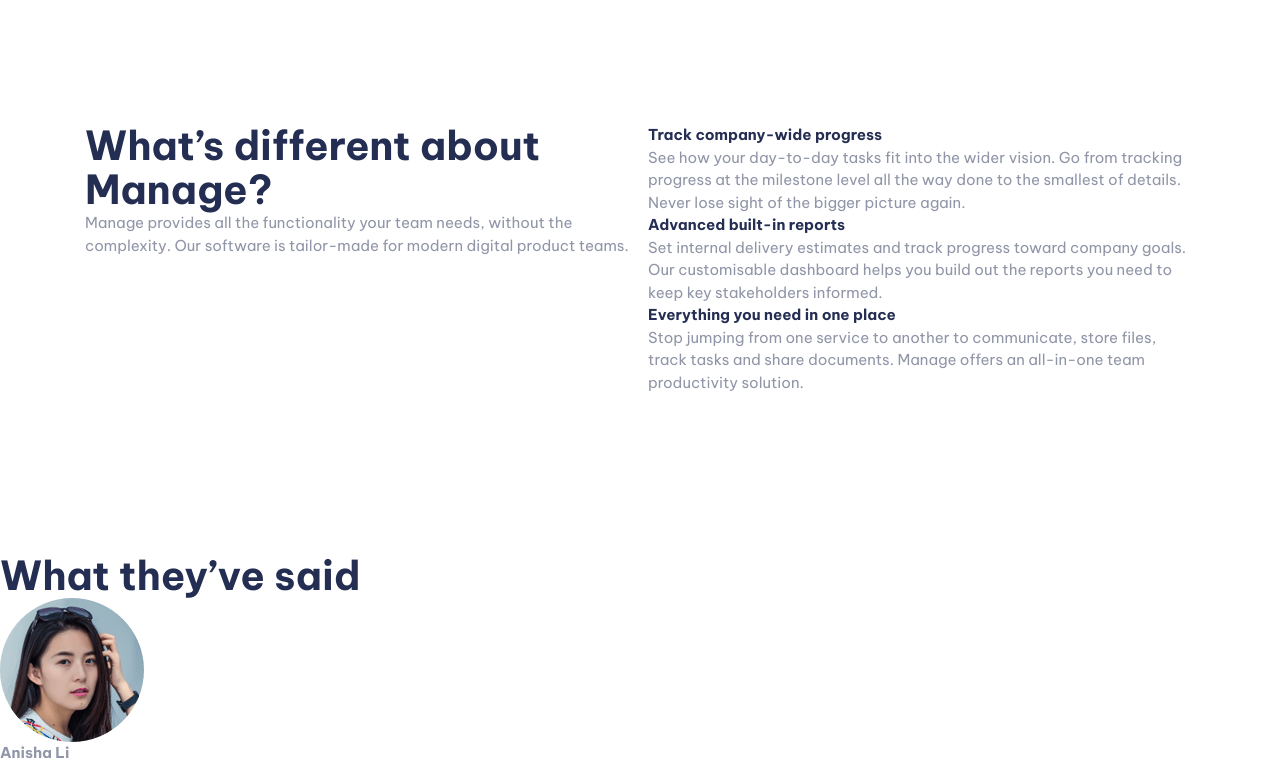
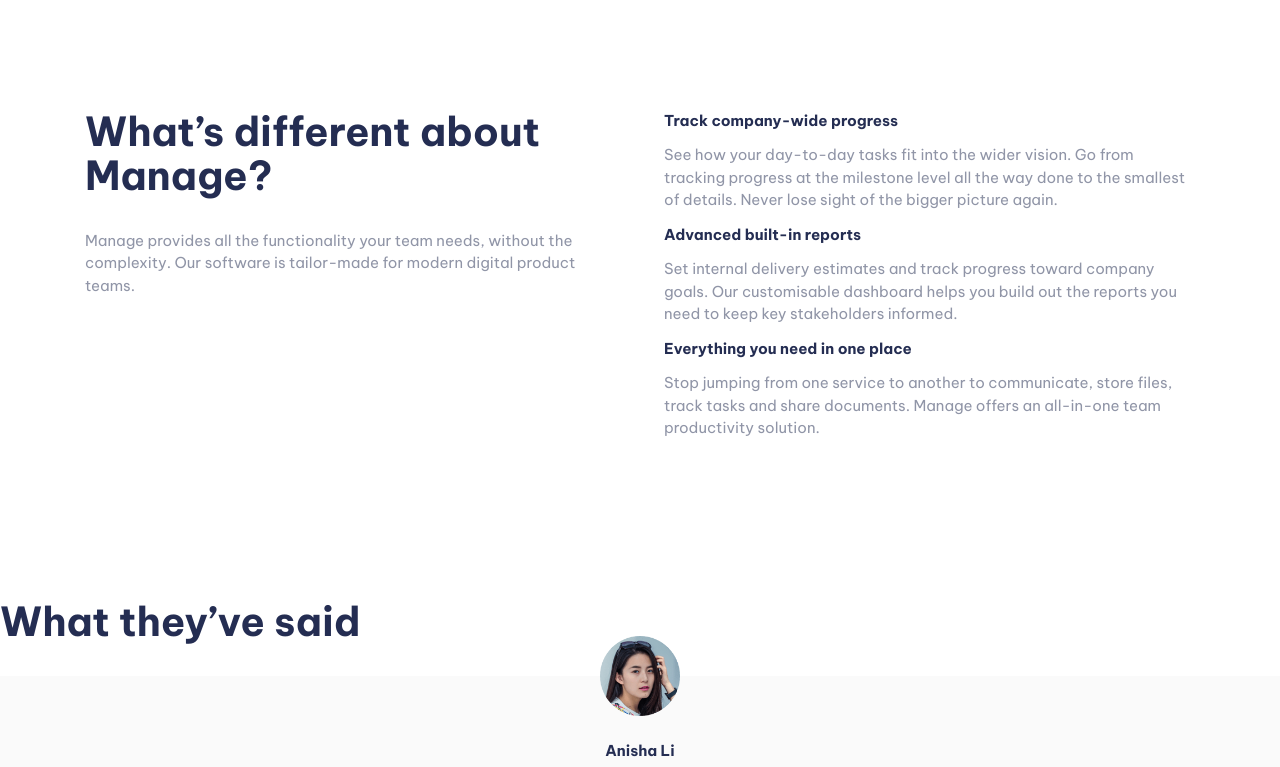
Before and after one commit to davinaleong/fem-manage-landing-page, a plain HTML site: page index.html in a window 1280 px wide. Shown: the part 800-1567 px from the top of the page. Drawn offline with Linux system fonts and the light colour scheme.

Commit message:
Styled testimonial slide

```diff
--- a/index.html
+++ b/index.html
@@ -74,11 +74,11 @@
           <div class="even-columns">
             <div class="column hero-text-column">
               <h1
-                class="ff-heading fs-primary-heading fw-bold text-primary-400"
+                class="ff-heading fs-primary-heading fw-bold text-primary-400 pb-600"
               >
                 Bring everyone together to build better products.
               </h1>
-              <p class="ff-body fs-body text-neutral-900">
+              <p class="ff-body fs-body text-neutral-900 pb-600">
                 Manage makes it simple for software teams to plan day-to-day
                 tasks while keeping the larger team goals in view.
               </p>
@@ -105,7 +105,7 @@
           <div class="even-columns">
             <div class="cocolumnl info-description-column">
               <h2
-                class="ff-heading fw-bold fs-secondary-heading text-primary-400"
+                class="ff-heading fw-bold fs-secondary-heading text-primary-400 pb-600"
               >
                 What’s different about Manage?
               </h2>
@@ -117,26 +117,26 @@
             </div>
             <!-- ./info-description-col -->
             <div class="column info-list-column">
-              <h3 class="ff-heading fw-bold text-primary-400">
+              <h3 class="ff-heading fw-bold text-primary-400 pb-300">
                 Track company-wide progress
               </h3>
-              <p>
+              <p class="pb-300">
                 See how your day-to-day tasks fit into the wider vision. Go from
                 tracking progress at the milestone level all the way done to the
                 smallest of details. Never lose sight of the bigger picture
                 again.
               </p>
 
-              <h3 class="ff-heading fw-bold text-primary-400">
+              <h3 class="ff-heading fw-bold text-primary-400 pb-300">
                 Advanced built-in reports
               </h3>
-              <p>
+              <p class="pb-300">
                 Set internal delivery estimates and track progress toward
                 company goals. Our customisable dashboard helps you build out
                 the reports you need to keep key stakeholders informed.
               </p>
 
-              <h3 class="ff-heading fw-bold text-primary-400">
+              <h3 class="ff-heading fw-bold text-primary-400 pb-300">
                 Everything you need in one place
               </h3>
               <p>
@@ -153,7 +153,9 @@
       </section>
 
       <section class="carousel | py-900">
-        <h2 class="ff-heading fw-bold fs-secondary-heading text-primary-400">
+        <h2
+          class="ff-heading fw-bold fs-secondary-heading text-primary-400 pb-600"
+        >
           What they’ve said
         </h2>
         <div id="testimonialSlider" class="testiomnial-slider">
@@ -162,7 +164,7 @@
               <img src="images/avatar-anisha.png" alt="Manage Logo" />
             </picture>
             <div class="testimonial-content">
-              <h3 class="fw-bold">Anisha Li</h3>
+              <h3 class="text-primary-400 fw-bold pb-300">Anisha Li</h3>
               <p>
                 “Manage has supercharged our team’s workflow. The ability to
                 maintain visibility on larger milestones at all times keeps
@@ -176,7 +178,7 @@
               <img src="images/avatar-ali.png" alt="Manage Logo" />
             </picture>
             <div class="testimonial-content">
-              <h3 class="fw-bold">Ali Bravo</h3>
+              <h3 class="text-primary-400 fw-bold pb-300">Ali Bravo</h3>
               <p>
                 “We have been able to cancel so many other subscriptions since
                 using Manage. There is no more cross-channel confusion and
@@ -190,7 +192,7 @@
               <img src="images/avatar-richard.png" alt="Manage Logo" />
             </picture>
             <div class="testimonial-content">
-              <h3 class="fw-bold">Richard Watts</h3>
+              <h3 class="text-primary-400 fw-bold pb-300">Richard Watts</h3>
               <p>
                 “Manage allows us to provide structure and process. It keeps us
                 organized and focused. I can’t stop recommending them to
@@ -204,7 +206,7 @@
               <img src="images/avatar-shanai.png" alt="Manage Logo" />
             </picture>
             <div class="testimonial-content">
-              <h3 class="fw-bold">Shanai Gough</h3>
+              <h3 class="text-primary-400 fw-bold pb-300">Shanai Gough</h3>
               <p>
                 “Their software allows us to track, manage and collaborate on
                 our projects from anywhere. It keeps the whole team in-sync
--- a/styles/main.css
+++ b/styles/main.css
@@ -57,7 +57,8 @@
   --size-800: 4rem;
   --size-900: 5rem;
 
-  --min-padding: var(--size-500);
+  --container-padding: var(--size-500);
+  --column-spacing: var(--size-700);
 }
 
 @media (min-width: 37em) {
@@ -1281,7 +1282,7 @@
 /** Utility - Container **/
 .container {
   --max-width: 1110px;
-  --horizontal-padding: var(--min-padding);
+  --horizontal-padding: var(--container-padding);
 
   width: min(var(--max-width), 100% - (var(--horizontal-padding) * 2));
   margin-inline: auto;
@@ -1289,7 +1290,7 @@
 
 .even-columns {
   display: grid;
-  gap: 1rem;
+  gap: var(--column-spacing);
 }
 
 @media (min-width: 37em) {
@@ -1338,3 +1339,28 @@
   color: var(--clr-accent-300);
 }
 /** Buttons - End **/
+
+/** Testimonials **/
+.testimonial-slide {
+  position: relative;
+}
+
+.testimonial-image {
+  --image-size: 5rem;
+  --top-offset: -2.5rem;
+
+  position: absolute;
+  top: var(--top-offset);
+  left: 50%;
+  transform: translateX(-50%);
+  width: var(--image-size);
+}
+
+.testimonial-content {
+  background-color: var(--clr-neutral-100);
+  padding-top: var(--size-800);
+  padding-inline: var(--size-700);
+  padding-bottom: var(--size-700);
+  text-align: center;
+}
+/** Testimonials - End **/
```
